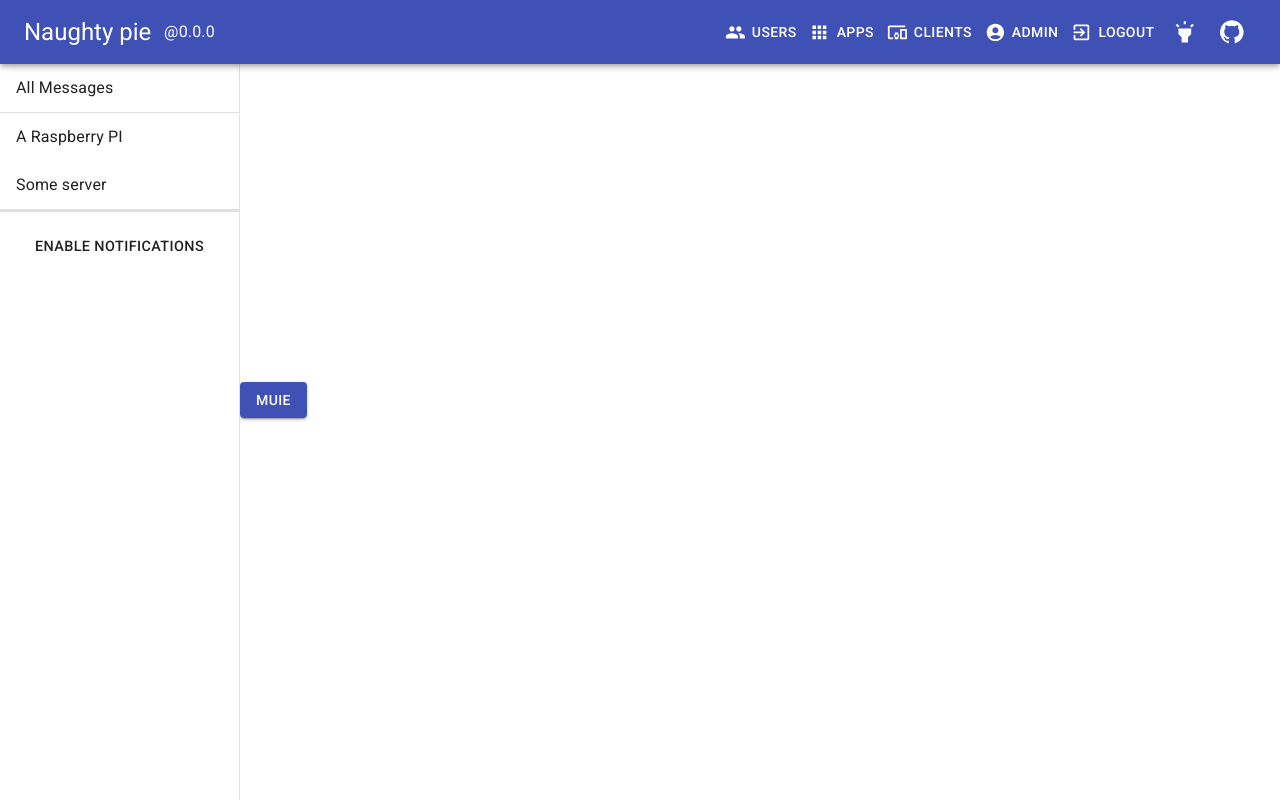
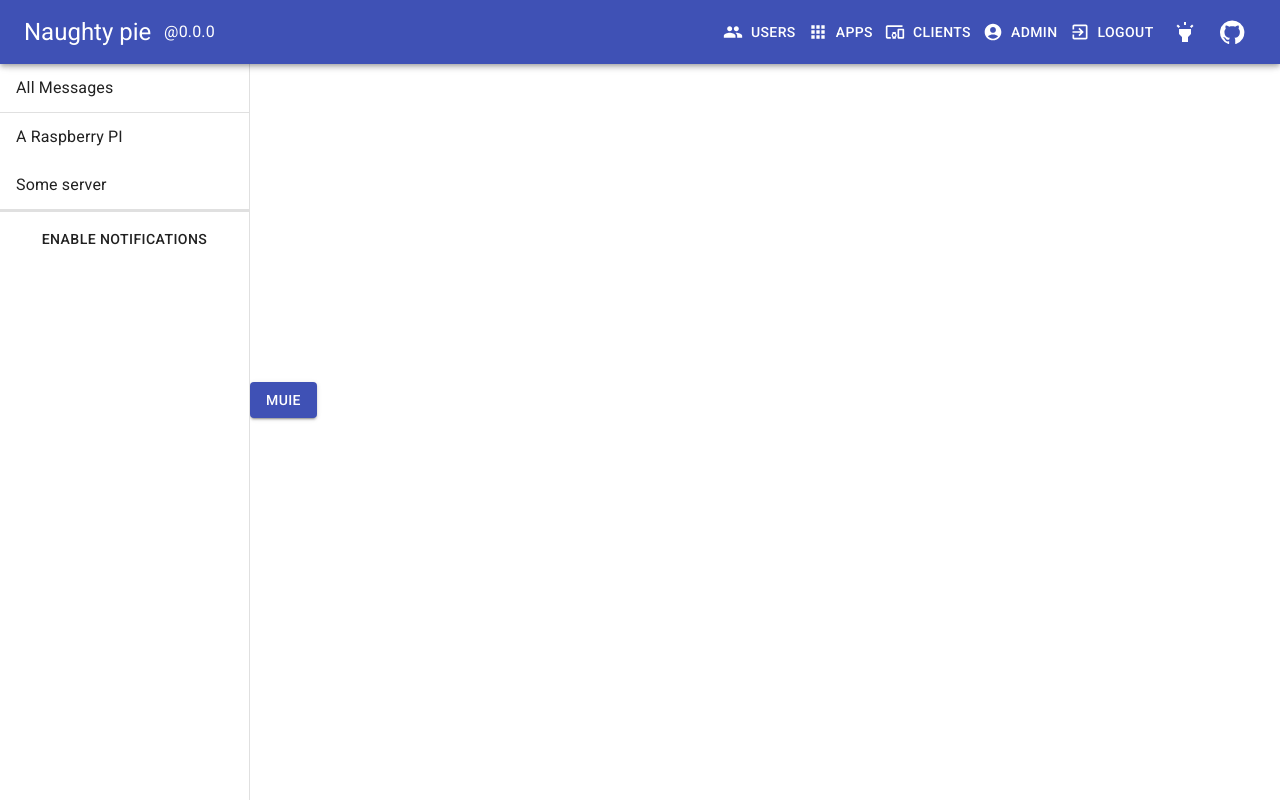
Before and after one commit to linuspauling1/NaughtyPie, a React (Vite) app: page / in a window 1280 px wide. Built offline with nearby package versions, Linux system fonts and the light colour scheme.

Commit message:
Beautified notification button

```diff
--- a/src/App.jsx
+++ b/src/App.jsx
@@ -24,8 +24,7 @@ import ExitToAppIcon from '@mui/icons-material/ExitToApp';
 import { ThemeProvider, createTheme } from '@mui/material/styles';
 import { useState } from 'react';
 
-const drawerWidth = 240;
-const iconSx = { fontSize: '1.3rem', marginRight: '0.4rem', };
+const drawerWidth = 250;
 
 const darkTheme = createTheme({
   palette: {
@@ -40,8 +39,27 @@ const darkTheme = createTheme({
       main: '#424242',
     },
   },
+  components: {
+    MuiButton: {
+      styleOverrides: {
+        root: {
+          '&:focus': {
+            outline: 'none',
+          },
+        },
+      },
+    },
+    MuiIconButton: {
+      styleOverrides: {
+        root: {
+          '&:focus': {
+            outline: 'none',
+          },
+        },
+      },
+    },
+  },
 });
-
 
 const lightTheme = createTheme({
   palette: {
@@ -51,6 +69,26 @@ const lightTheme = createTheme({
     },
     drawerBackground: {
       main: '#ffffff',
+    },
+  },
+  components: {
+    MuiButton: {
+      styleOverrides: {
+        root: {
+          '&:focus': {
+            outline: 'none',
+          },
+        },
+      },
+    },
+    MuiIconButton: {
+      styleOverrides: {
+        root: {
+          '&:focus': {
+            outline: 'none',
+          },
+        },
+      },
     },
   },
 });
@@ -79,41 +117,23 @@ export default function App() {
             <Typography sx={{ marginLeft: '0.8rem', flexGrow: 1, cursor: 'pointer', userSelect: 'none' }}>
               @0.0.0
             </Typography>
-            {[{text: 'users', icon: <GroupIcon sx={iconSx} />},
-              {text: 'apps', icon: <AppsIcon sx={iconSx} />},
-              {text: 'clients', icon: <DevicesOtherIcon sx={iconSx} />},
-              {text: 'admin', icon: <AccountCircleIcon sx={iconSx} />},
-              {text: 'logout', icon: <ExitToAppIcon sx={iconSx} />}].map((element)=>(
-              <Button
-                variant='primary'
-                sx={{
-                  '&:focus': {
-                    outline: 'none',
-                  },
-                  padding: '0.4rem',
-                }}
-              >
-                {element.icon}
+            {[{text: 'users', icon: <GroupIcon />},
+              {text: 'apps', icon: <AppsIcon />},
+              {text: 'clients', icon: <DevicesOtherIcon />},
+              {text: 'admin', icon: <AccountCircleIcon />},
+              {text: 'logout', icon: <ExitToAppIcon />}].map((element)=>(
+              <Button variant='primary' startIcon={element.icon} sx={{ padding: '0.5rem', }}>
                 {element.text}
               </Button>
             ))}
-            <IconButton onClick={toggleTheme} sx={{
-              color: 'inherit',
-              '&:focus': {
-                outline: 'none',
-              },
-              }}>
-              <HighlightIcon sx={{ margin: '3px', fontSize: '1.6rem' }} />
+            <IconButton onClick={toggleTheme} sx={{ color: 'inherit', }}>
+              <HighlightIcon sx={{ margin: '3px',}} />
             </IconButton>
             <IconButton
               onClick={() => window.open('https://github.com/linuspauling1/NaughtyPie')}
-            sx={{
-              color: 'inherit',
-              '&:focus': {
-                outline: 'none',
-              },
-              }}>
-              <GitHubIcon sx={{ margin: '3px', fontSize: '1.6rem' }} />
+              sx={{ color: 'inherit', }}
+            >
+              <GitHubIcon sx={{ margin: '3px', fontSize: '1.65rem', }} />
             </IconButton>
           </Toolbar>
         </AppBar>
@@ -152,31 +172,21 @@ export default function App() {
               ))}
             </List>
             <Divider sx={{ borderTopWidth: '2px' }}/>
+            <Typography align="center" style={{marginTop: 10}}>
               <Button
                 variant='secondary'
                 sx={{
-                fontSize: '0.9rem',
+                  fontSize: '0.88rem',
                   fontWeight: 500,
-                m: '1rem',
-                px: '0.1rem',
-                outline: 'none',
-                '&:focus': {
-                  outline: 'none',
-                },
+                  p: '0.3rem 0.5rem',
                 }}
               >
                   enable notifications
               </Button>
+            </Typography>
           </Box>
         </Drawer>
-        <Button
-          variant='contained'
-          sx ={{
-            '&:focus': {
-              outline: 'none',
-            },
-          }}
-        >
+        <Button variant='contained'>
           Muie
         </Button>
       </Box>
```
Lines whose indentation alone changed are shown as unchanged.
